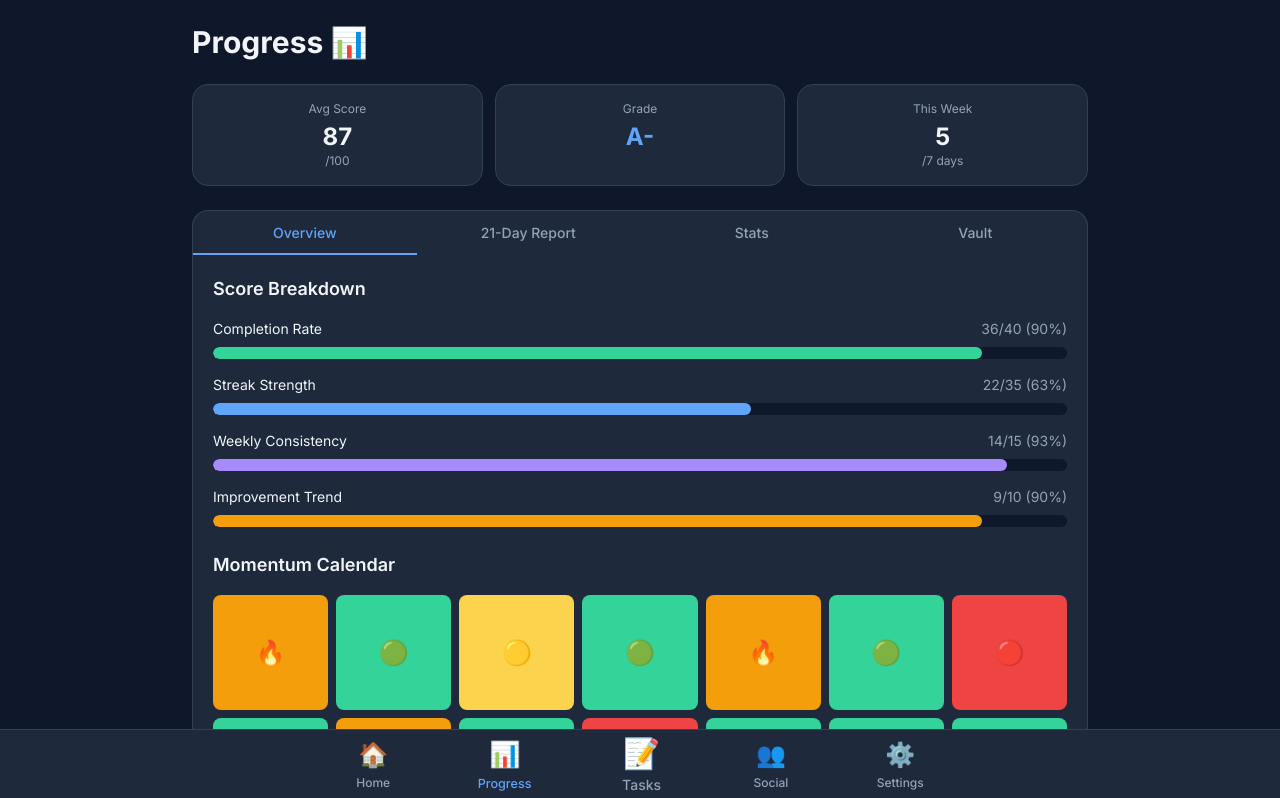
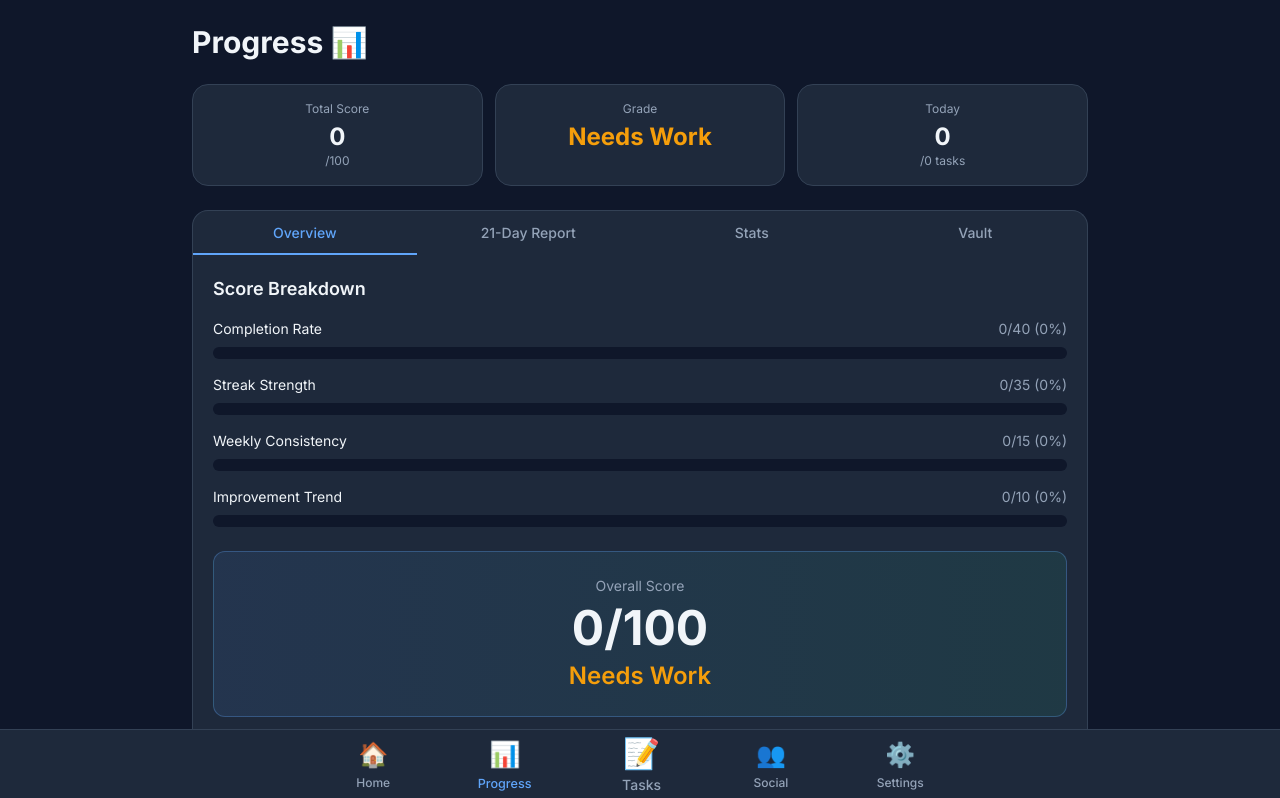
Before and after one commit to rahulyes1/streakman, a Next.js app: page /progress in a window 1280 px wide. Shown: the top 798 px of the page. Built offline with nearby package versions, Linux system fonts and the light colour scheme.

Commit message:
added new feature

```diff
--- a/app/page.js
+++ b/app/page.js
@@ -7,10 +7,12 @@ import BadgeDisplay from "@/components/BadgeDisplay";
 import DailySpin from "@/components/DailySpin";
 import LevelUpNotification from "@/components/LevelUpNotification";
 import { useRouter } from "next/navigation";
+import { calculateScore } from "@/lib/scoring";
 
 export default function Home() {
   const [tasks, setTasks] = useState([]);
   const [totalScore, setTotalScore] = useState(0);
+  const [grade, setGrade] = useState('');
   const [totalXP, setTotalXP] = useState(0);
   const [level, setLevel] = useState(1);
   const [showLevelUp, setShowLevelUp] = useState(false);
@@ -47,11 +49,17 @@ export default function Home() {
   const completedToday = tasks.filter(t => t.completedToday).length;
   const currentStreak = Math.max(...tasks.map(t => t.streak), 0);
 
-  // Calculate today's score
+  // Calculate real score using algorithm
   useEffect(() => {
-    const score = completedToday * 40;
-    setTotalScore(score);
-  }, [completedToday]);
+    if (tasks.length > 0) {
+      const result = calculateScore(tasks);
+      setTotalScore(result.totalScore);
+      setGrade(result.grade);
+    } else {
+      setTotalScore(0);
+      setGrade('');
+    }
+  }, [tasks]);
 
   // Load XP and calculate level
   useEffect(() => {
--- a/app/progress/page.js
+++ b/app/progress/page.js
@@ -1,7 +1,9 @@
 "use client";
 
-import { useState } from "react";
+import { useState, useEffect } from "react";
 import BottomNav from "@/components/BottomNav";
+import ProgressBar from "@/components/ProgressBar";
+import { calculateScore } from "@/lib/scoring";
 
 // Mock data for 21 days (3 weeks)
 const MOMENTUM_DATA = [
@@ -49,6 +51,36 @@ const PROGRESS_BARS = [
 export default function Progress() {
   const [activeTab, setActiveTab] = useState('overview');
   const [hoveredDay, setHoveredDay] = useState(null);
+  const [tasks, setTasks] = useState([]);
+  const [scoreData, setScoreData] = useState({
+    totalScore: 0,
+    breakdown: {
+      completionRate: 0,
+      streakStrength: 0,
+      weeklyConsistency: 0,
+      improvementTrend: 0,
+    },
+    grade: 'Needs Work',
+  });
+
+  // Load tasks and calculate score
+  useEffect(() => {
+    const loadTasks = () => {
+      const saved = localStorage.getItem('streakman_tasks');
+      if (saved) {
+        const tasksData = JSON.parse(saved);
+        setTasks(tasksData);
+        const result = calculateScore(tasksData);
+        setScoreData(result);
+      }
+    };
+
+    loadTasks();
+
+    const handleUpdate = () => loadTasks();
+    window.addEventListener('tasksUpdated', handleUpdate);
+    return () => window.removeEventListener('tasksUpdated', handleUpdate);
+  }, []);
 
   const tabs = [
     { id: 'overview', label: 'Overview' },
@@ -57,15 +89,15 @@ export default function Progress() {
     { id: 'vault', label: 'Vault' },
   ];
 
-  function getGrade(score) {
-    if (score >= 90) return { grade: 'A+', color: 'text-[#34D399]' };
-    if (score >= 80) return { grade: 'A-', color: 'text-[#60A5FA]' };
-    if (score >= 70) return { grade: 'B', color: 'text-[#FCD34D]' };
-    return { grade: 'C', color: 'text-[#F59E0B]' };
+  function getGradeColor(grade) {
+    if (grade.startsWith('A')) return 'text-[#34D399]';
+    if (grade.startsWith('B')) return 'text-[#60A5FA]';
+    if (grade.startsWith('C')) return 'text-[#FCD34D]';
+    return 'text-[#F59E0B]';
   }
 
-  const weekStats = { avgScore: 87, daysCompleted: 5, totalDays: 7 };
-  const gradeInfo = getGrade(weekStats.avgScore);
+  const completedToday = tasks.filter(t => t.completedToday).length;
+  const gradeColor = getGradeColor(scoreData.grade);
 
   return (
     <>
@@ -77,18 +109,18 @@ export default function Progress() {
         {/* Current Stats */}
         <div className="grid grid-cols-3 gap-3 mb-6">
           <div className="bg-[#1E293B] rounded-2xl border border-[#334155] p-4 text-center">
-            <p className="text-xs text-[#94A3B8] mb-1">Avg Score</p>
-            <p className="text-2xl font-bold">{weekStats.avgScore}</p>
+            <p className="text-xs text-[#94A3B8] mb-1">Total Score</p>
+            <p className="text-2xl font-bold">{scoreData.totalScore}</p>
             <p className="text-xs text-[#94A3B8]">/100</p>
           </div>
           <div className="bg-[#1E293B] rounded-2xl border border-[#334155] p-4 text-center">
             <p className="text-xs text-[#94A3B8] mb-1">Grade</p>
-            <p className={`text-2xl font-bold ${gradeInfo.color}`}>{gradeInfo.grade}</p>
+            <p className={`text-2xl font-bold ${gradeColor}`}>{scoreData.grade}</p>
           </div>
           <div className="bg-[#1E293B] rounded-2xl border border-[#334155] p-4 text-center">
-            <p className="text-xs text-[#94A3B8] mb-1">This Week</p>
-            <p className="text-2xl font-bold">{weekStats.daysCompleted}</p>
-            <p className="text-xs text-[#94A3B8]">/{weekStats.totalDays} days</p>
+            <p className="text-xs text-[#94A3B8] mb-1">Today</p>
+            <p className="text-2xl font-bold">{completedToday}</p>
+            <p className="text-xs text-[#94A3B8]">/{tasks.length} tasks</p>
           </div>
         </div>
 
@@ -122,25 +154,37 @@ export default function Progress() {
               <div>
                 <h2 className="text-lg font-semibold mb-4">Score Breakdown</h2>
                 <div className="space-y-4">
-                  {PROGRESS_BARS.map((bar) => {
-                    const percentage = Math.round((bar.current / bar.max) * 100);
-                    return (
-                      <div key={bar.label}>
-                        <div className="flex items-center justify-between mb-2">
-                          <span className="text-sm text-[#F1F5F9]">{bar.label}</span>
-                          <span className="text-sm text-[#94A3B8]">
-                            {bar.current}/{bar.max} ({percentage}%)
-                          </span>
-                        </div>
-                        <div className="w-full bg-[#0F172A] rounded-full h-3 overflow-hidden">
-                          <div
-                            className={`h-full ${bar.color} transition-all duration-500 rounded-full`}
-                            style={{ width: `${percentage}%` }}
-                          ></div>
-                        </div>
-                      </div>
-                    );
-                  })}
+                  <ProgressBar
+                    label="Completion Rate"
+                    value={scoreData.breakdown.completionRate}
+                    max={40}
+                    color="bg-[#34D399]"
+                  />
+                  <ProgressBar
+                    label="Streak Strength"
+                    value={scoreData.breakdown.streakStrength}
+                    max={35}
+                    color="bg-[#60A5FA]"
+                  />
+                  <ProgressBar
+                    label="Weekly Consistency"
+                    value={scoreData.breakdown.weeklyConsistency}
+                    max={15}
+                    color="bg-[#A78BFA]"
+                  />
+                  <ProgressBar
+                    label="Improvement Trend"
+                    value={scoreData.breakdown.improvementTrend}
+                    max={10}
+                    color="bg-[#F59E0B]"
+                  />
+                </div>
+
+                {/* Total Score Display */}
+                <div className="mt-6 p-6 bg-gradient-to-r from-[#60A5FA]/10 to-[#34D399]/10 border border-[#60A5FA]/30 rounded-xl text-center">
+                  <p className="text-sm text-[#94A3B8] mb-2">Overall Score</p>
+                  <p className="text-5xl font-bold mb-2">{scoreData.totalScore}/100</p>
+                  <p className={`text-2xl font-semibold ${gradeColor}`}>{scoreData.grade}</p>
                 </div>
               </div>
 
--- /dev/null
+++ b/components/ProgressBar.js
@@ -0,0 +1,22 @@
+"use client";
+
+export default function ProgressBar({ label, value, max, color }) {
+  const percentage = Math.min((value / max) * 100, 100);
+
+  return (
+    <div>
+      <div className="flex justify-between text-sm mb-2">
+        <span className="text-[#F1F5F9]">{label}</span>
+        <span className="text-[#94A3B8]">
+          {value}/{max} ({Math.round(percentage)}%)
+        </span>
+      </div>
+      <div className="h-3 bg-[#0F172A] rounded-full overflow-hidden">
+        <div
+          className={`h-full ${color} transition-all duration-500 rounded-full`}
+          style={{ width: `${percentage}%` }}
+        />
+      </div>
+    </div>
+  );
+}
```
Also changed, not shown: lib/scoring.js (added).
